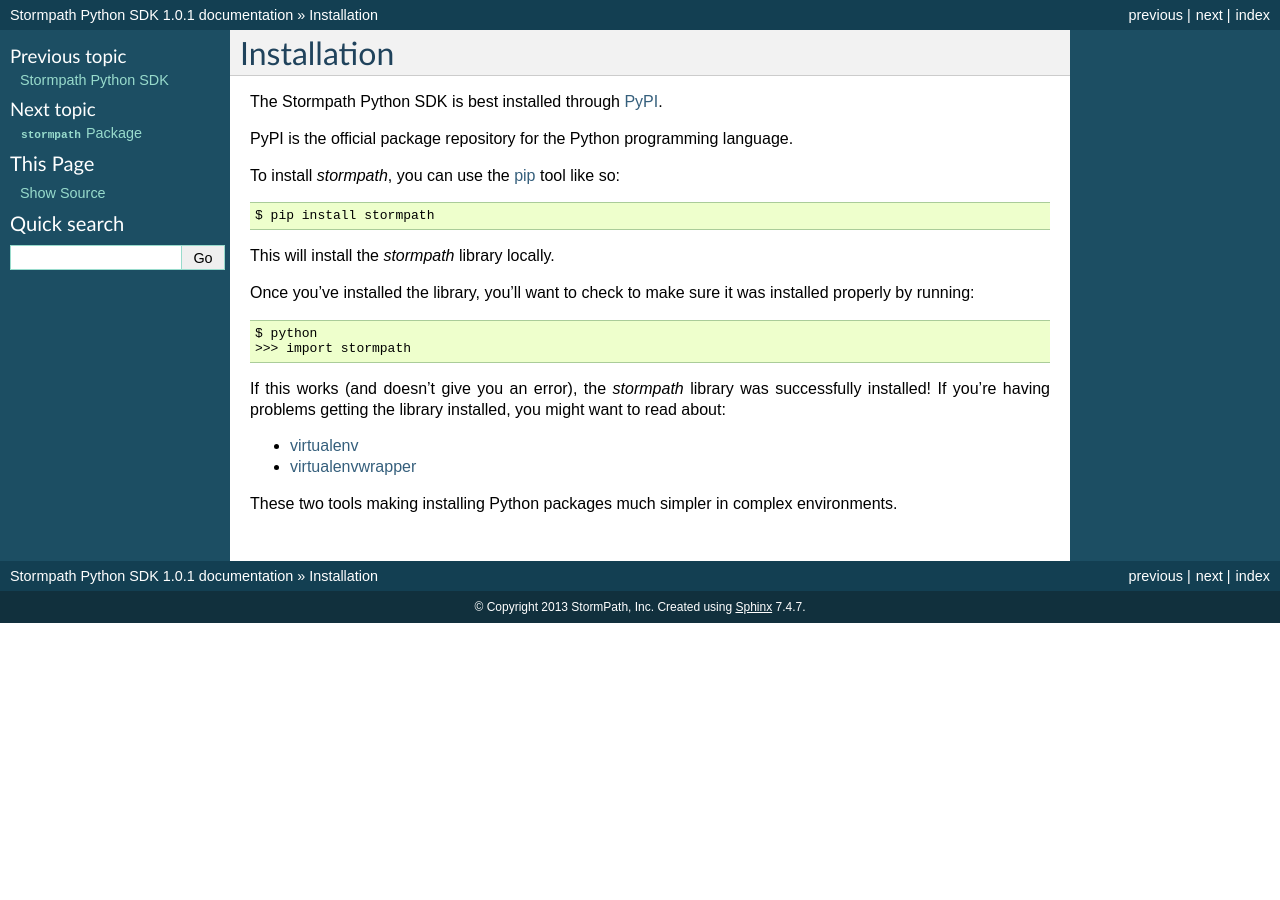
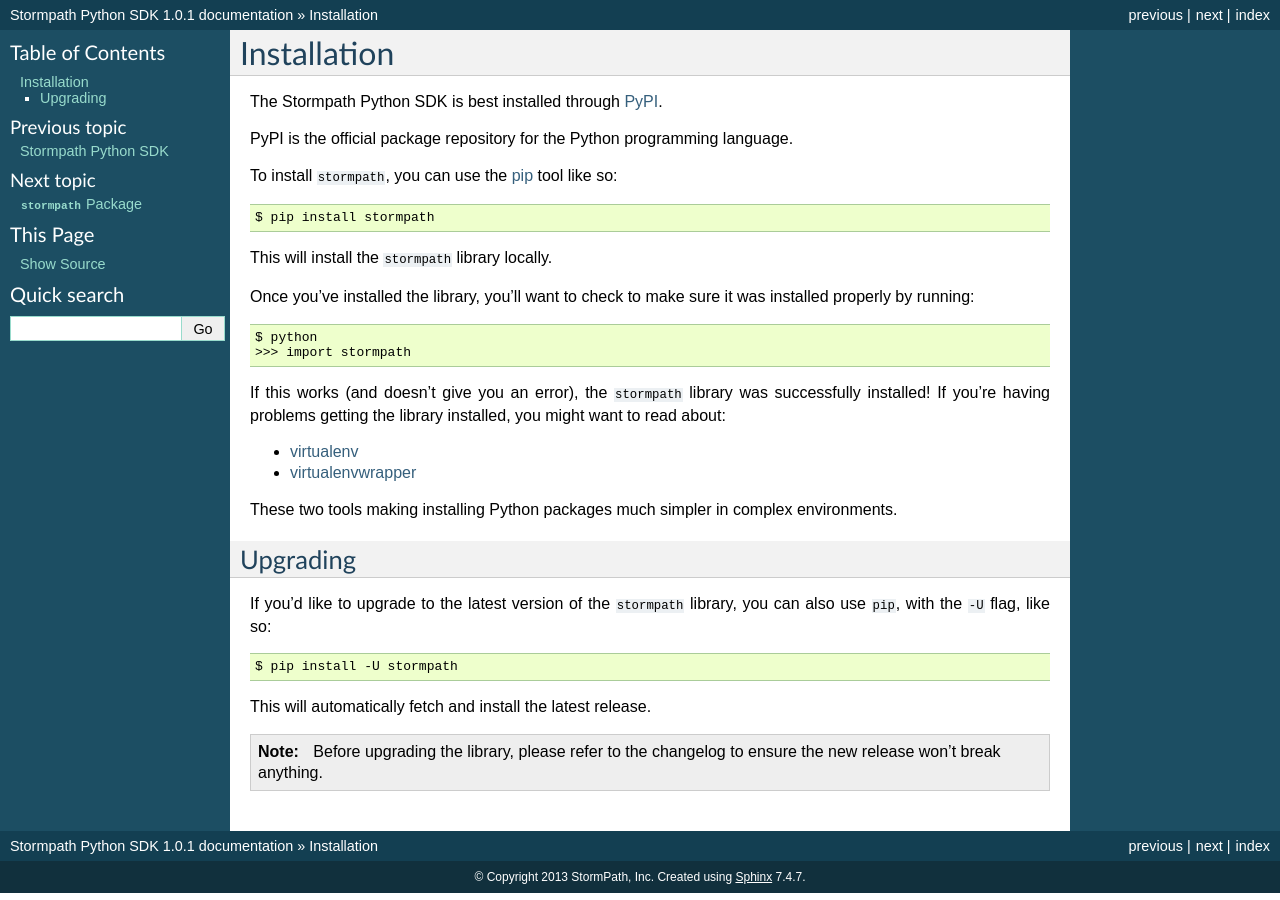
Before and after one commit to stormpath/stormpath-sdk-python, a Sphinx documentation site: the page built from docs/installation.rst, in a window 1280 px wide. Built offline with Sphinx 7.4.7, drawn with Linux system fonts in a browser that asks for light colours.

Commit message:
Adding an upgrading section.

```diff
--- a/docs/installation.rst
+++ b/docs/installation.rst
@@ -6,12 +6,12 @@
 
 PyPI is the official package repository for the Python programming language.
 
-To install `stormpath`, you can use the `pip
+To install ``stormpath``, you can use the `pip
 <http://pip.readthedocs.org/en/latest/>`_ tool like so::
 
     $ pip install stormpath
 
-This will install the `stormpath` library locally.
+This will install the ``stormpath`` library locally.
 
 Once you've installed the library, you'll want to check to make sure it was
 installed properly by running::
@@ -19,7 +19,7 @@
     $ python
     >>> import stormpath
 
-If this works (and doesn't give you an error), the `stormpath` library was
+If this works (and doesn't give you an error), the ``stormpath`` library was
 successfully installed!  If you're having problems getting the library
 installed, you might want to read about:
 
@@ -28,3 +28,18 @@
 
 These two tools making installing Python packages much simpler in complex
 environments.
+
+
+Upgrading
+---------
+
+If you'd like to upgrade to the latest version of the ``stormpath`` library, you
+can also use ``pip``, with the ``-U`` flag, like so::
+
+    $ pip install -U stormpath
+
+This will automatically fetch and install the latest release.
+
+.. note::
+    Before upgrading the library, please refer to the changelog to ensure the
+    new release won't break anything.
```
